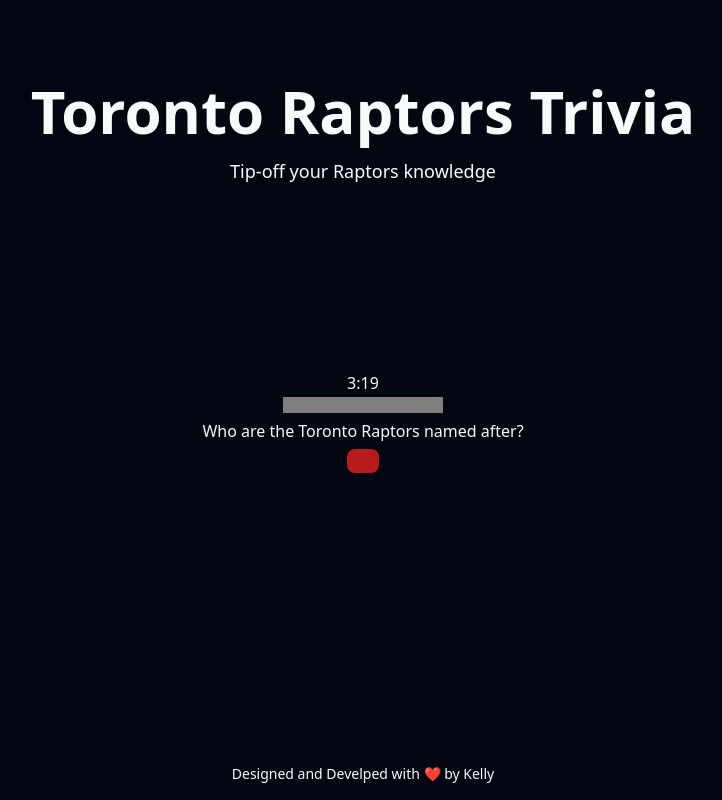
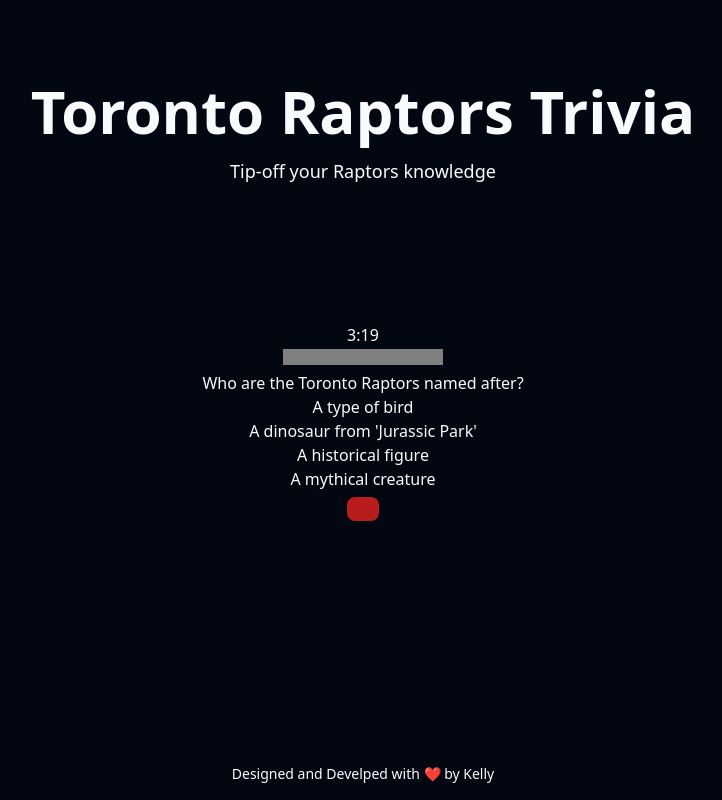
Before and after one commit to kellywslee/raptors-trivia, a React (Vite) app: page / in a window 1280 px wide. Both pictures are taken after a click on the button "START". Shown: the whole page, without its empty margins (277-999 px from the left). Built offline with nearby package versions, Linux system fonts and the light colour scheme.

Commit message:
Render options

```diff
--- a/src/components/Options.jsx
+++ b/src/components/Options.jsx
@@ -0,0 +1,14 @@
+/* eslint-disable react/prop-types */
+import { useTrivia } from "../hooks/useTrivia";
+
+export default function Options({ question }) {
+  // const { answer, dispatch } = useTrivia();
+
+  return (
+    <ul>
+      {question.options.map((option, id) => (
+        <li key={id}>{option}</li>
+      ))}
+    </ul>
+  );
+}
--- a/src/components/Question.jsx
+++ b/src/components/Question.jsx
@@ -1,4 +1,5 @@
 import { useTrivia } from "../hooks/useTrivia";
+import Options from "./Options";
 
 export default function Question() {
   const { questions, index } = useTrivia();
@@ -7,6 +8,7 @@
   return (
     <section>
       <h4>{currentQuestion.question}</h4>
+      <Options question={currentQuestion} />
     </section>
   );
 }
```
